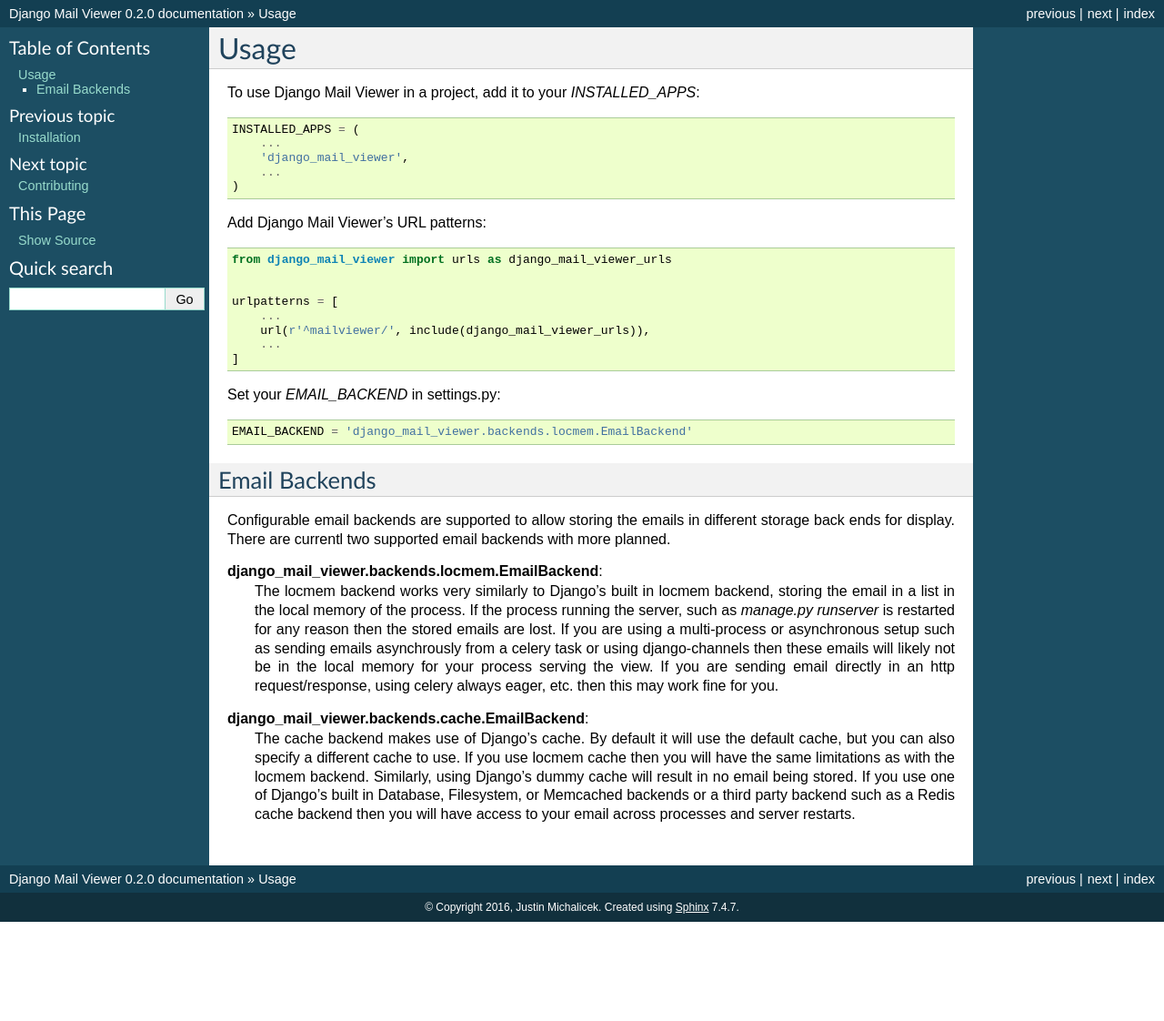
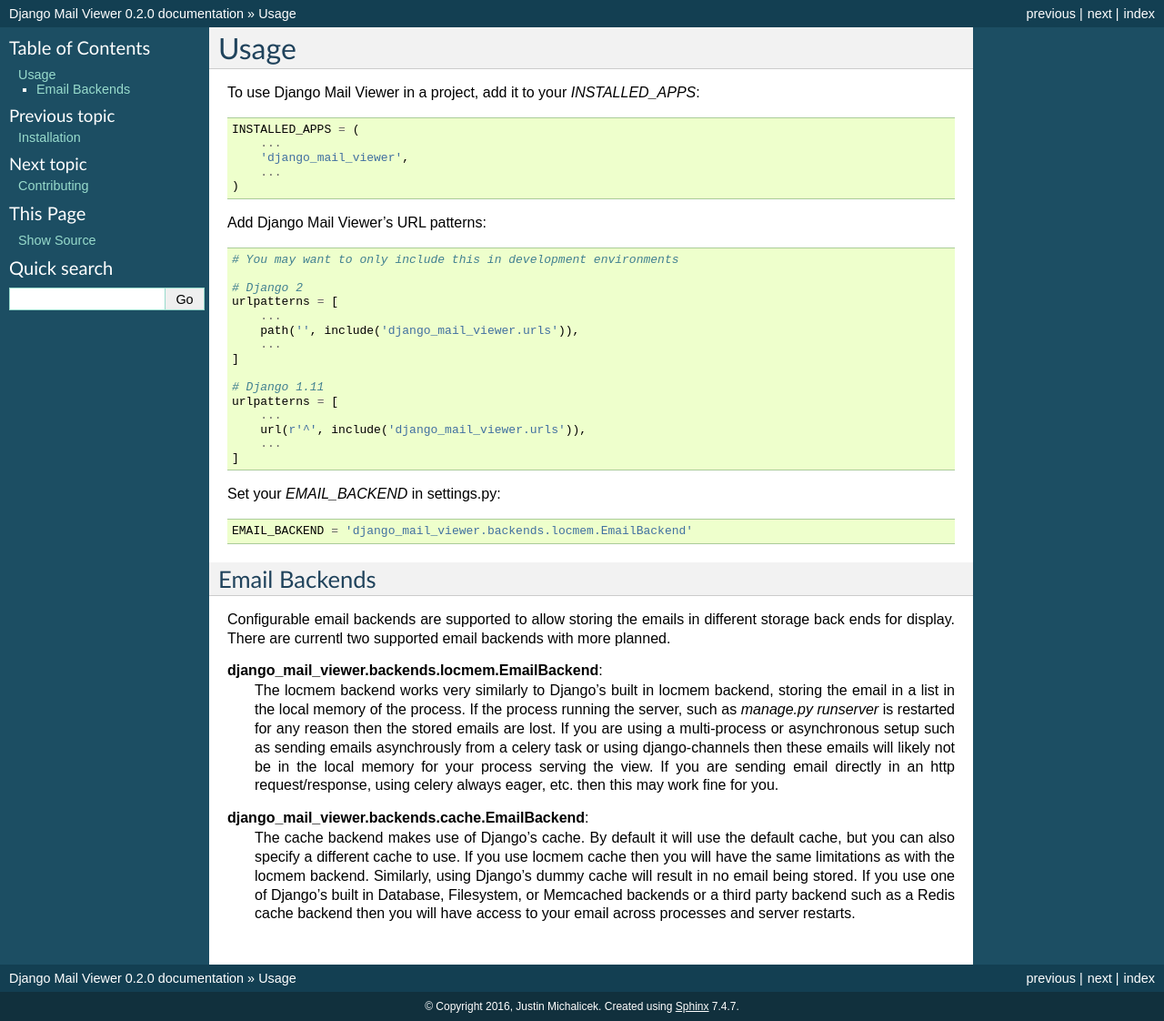
Before and after one commit to jmichalicek/django-mail-viewer, a Sphinx documentation site: the page built from docs/usage.rst, in a window 1280 px wide. Shown: the whole page at 91% size. Built offline with Sphinx 7.4.7, drawn with Linux system fonts in a browser that asks for light colours; before the commit the page ends 1013 px from its top, so only the background shows below that.

Commit message:
updated docs for django 2.0 and HISTORY

```diff
--- a/HISTORY.rst
+++ b/HISTORY.rst
@@ -6,6 +6,7 @@
 Current
 +++++++
 * Dropped testing of Django 1.8, 1.9 and 1.10
+* Stopped using assignment_tag in favor of Django 1.9+ simple_tag functionality, definitely breaking Django 1.8
 * Added testing of Django 2.0
 * Updated .editorconfig, added flake8 check, isort, and yapf checks and configs
 
--- a/docs/usage.rst
+++ b/docs/usage.rst
@@ -16,12 +16,19 @@
 
 .. code-block:: python
 
-    from django_mail_viewer import urls as django_mail_viewer_urls
+    # You may want to only include this in development environments
 
-
+    # Django 2
     urlpatterns = [
         ...
-        url(r'^mailviewer/', include(django_mail_viewer_urls)),
+        path('', include('django_mail_viewer.urls')),
+        ...
+    ]
+
+    # Django 1.11
+    urlpatterns = [
+        ...
+        url(r'^', include('django_mail_viewer.urls')),
         ...
     ]
 
```
Also changed, not shown: README.rst (+10 -3 lines).
